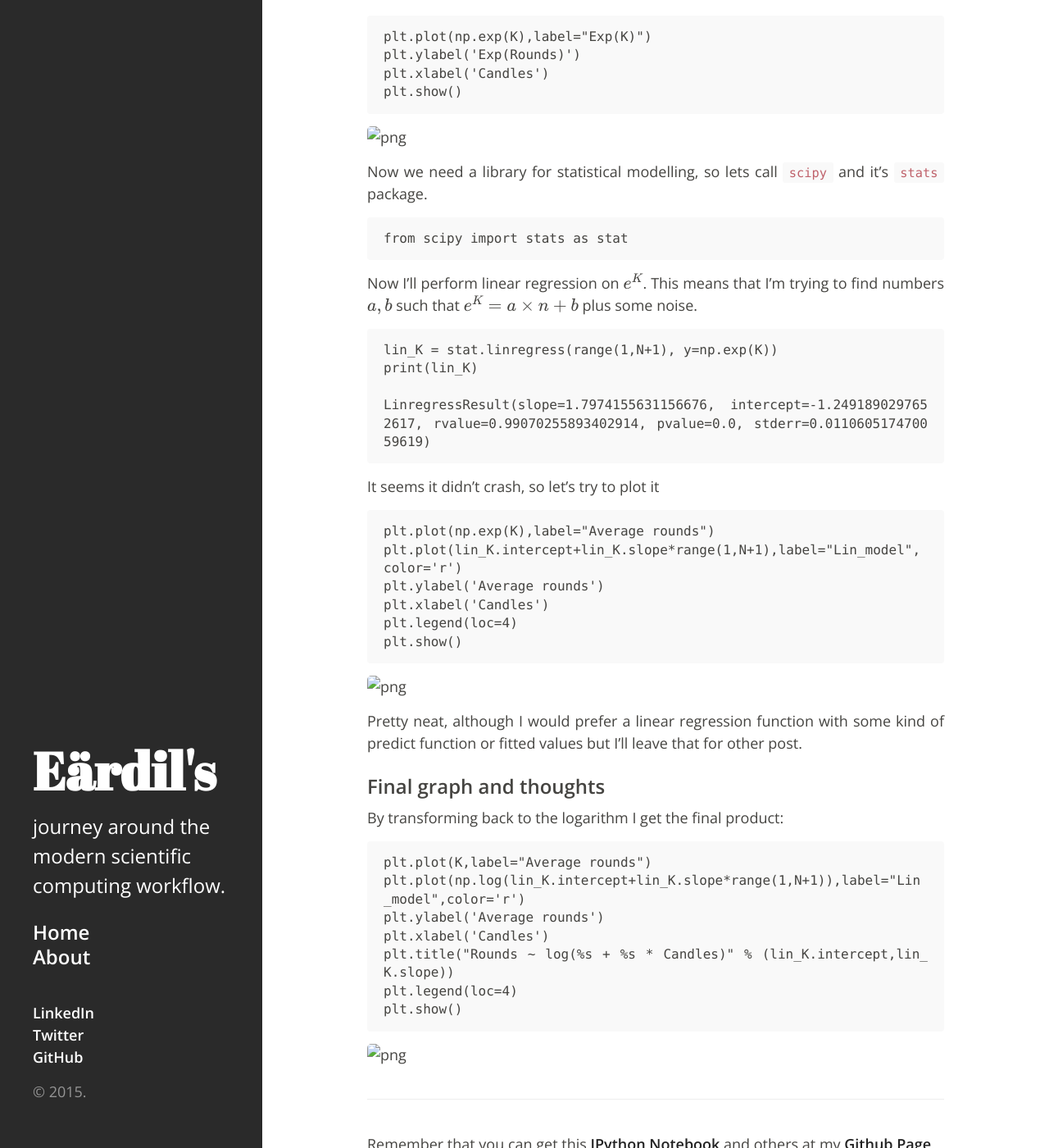
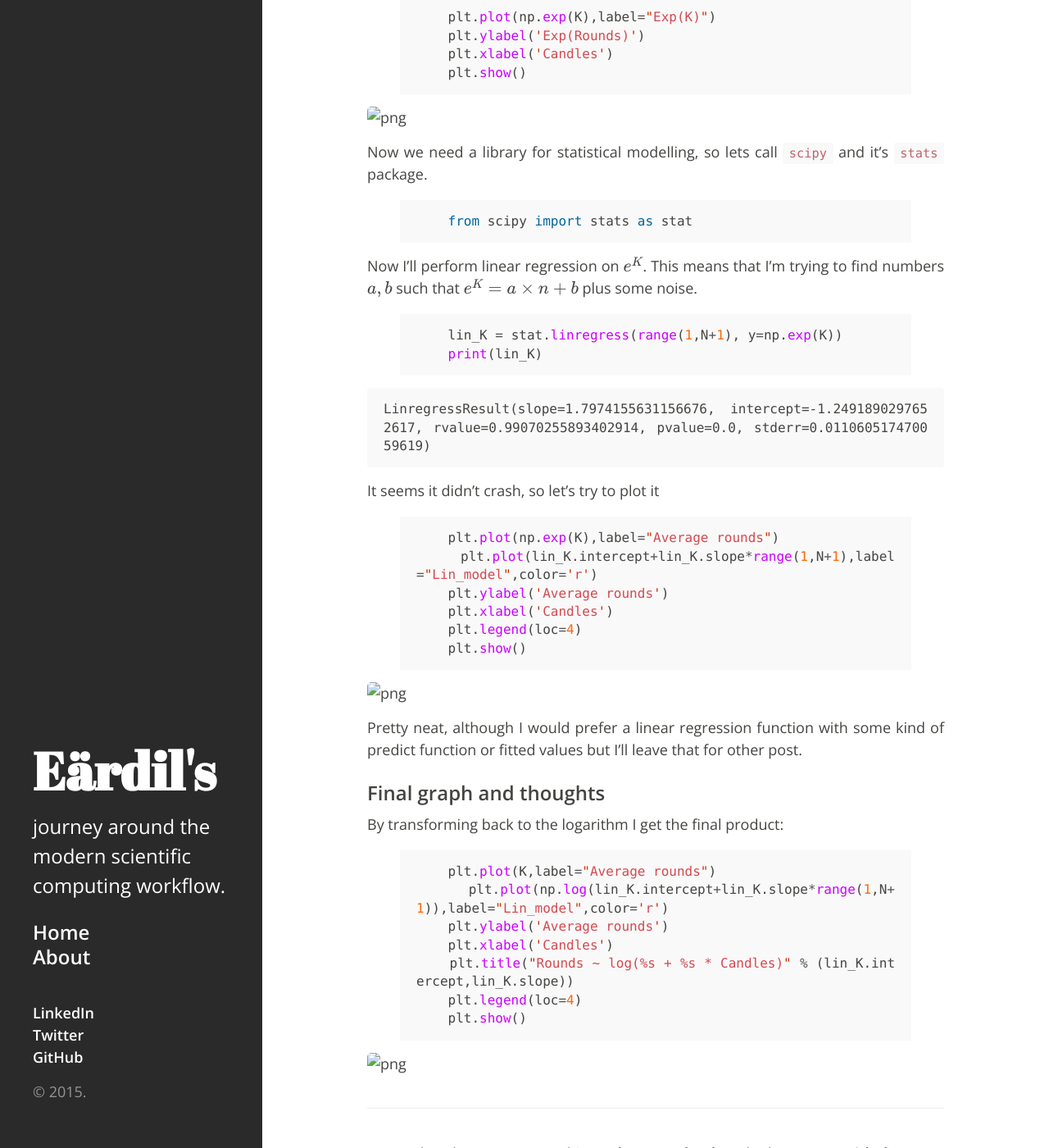
Before and after one commit to eardil/eardil.github.io, a Jekyll site: the page built from _posts/2015-08-22-second-crawl.md, in a window 1280 px wide and 1400 px high, scrolled down 2173 px. Shown: the whole window at 82% size. Built offline with Jekyll 4.4.1, drawn with Linux system fonts in a browser that asks for light colours; formulas are drawn with MathJax 3; some of the changed text lies outside the part shown.

Commit message:
Aclaración de inline

```diff
--- a/_posts/2015-08-22-second-crawl.md
+++ b/_posts/2015-08-22-second-crawl.md
@@ -8,7 +8,7 @@
 ---
 In the [last post](http://eardil.github.io/2015/08/19/first-crawl/) I defined a function that perform simulations for the birthday candle problem. This time I want to use it to visualize what happens if I change the parameters of the problem by using this function:
 
-
+{% highlight python %}
     import numpy as np
 
     def candles(n,M):
@@ -21,41 +21,43 @@
                 k+=1
             Kj[j]=k
         return np.mean(Kj)
+{% endhighlight %}
 
 There are several libraries for the things I will do here today (plotting and modelling), but today I'll use the most straightforward ones. In later posts I plan to learn and write about the other libraries more specifically.
 
 ## Plotting
-I need to load another library, which is the "standard" one for plotting and it's called `matplotlib`. The second line is for the graphs to appear right here instead of in a new window.
+I need to load another library, which is the "standard" one for plotting and it's called `matplotlib`. (The second line is for the graphs to appear inside the notebook instead of in a new window but I'll leave it in case someone is using IPython too).
 
-
+{% highlight python %}
     import matplotlib.pyplot as plt
     %matplotlib inline
+{% endhighlight %}
 
 Let's begin by generating for candles from $$1$$ to $$500$$ and sampling 5 times.
 
-
+{% highlight python %}
     M=5
     N=500
 
     K=np.zeros(N)
     for n in range(1,N+1):
         K[n-1]=candles(n,M)
+{% endhighlight %}
+For plotting, you ''create'' the plot, then make customizations (like labels and colors), and then you `show` it.
 
-For plotting, you "create" the plot, then make customizations (like labels and colors), and then you `show` it.
-
-
+{% highlight python %}
     plt.plot(K)
     plt.ylabel('Rounds')
     plt.xlabel('Candles')
     plt.show()
-
+{% endhighlight %}
 
 ![png](2015-08-22-second-crawl_files/2015-08-22-second-crawl_8_0.png)
 
 
 Nice enough. But looks kinda noisy. I'll change the number of samples per run to $$M=1000$$.
 
-
+{% highlight python %}
     M=1000
     N=500
 
@@ -67,16 +69,16 @@
     plt.ylabel('Rounds')
     plt.xlabel('Candles')
     plt.show()
-
+{% endhighlight %}
 
 ![png](2015-08-22-second-crawl_files/2015-08-22-second-crawl_10_0.png)
 
 
 It looks kinda logarithmic. But don't trust my word for it, lets see the graph of the natural logaritm.
 
-
+{% highlight python %}
     plt.plot(np.log(range(1,500)),'r')
-
+{% endhighlight %}
 
 
 
@@ -94,40 +96,41 @@
 
 First let's see that $$e^K$$ looks indeed linear:
 
-
+{% highlight python %}
     plt.plot(np.exp(K),label="Exp(K)")
     plt.ylabel('Exp(Rounds)')
     plt.xlabel('Candles')
     plt.show()
-
+{% endhighlight %}
 
 ![png](2015-08-22-second-crawl_files/2015-08-22-second-crawl_15_0.png)
 
 
 Now we need a library for statistical modelling, so lets call `scipy` and it's `stats` package.
 
-
+{% highlight python %}
     from scipy import stats as stat
+{% endhighlight %}
 
 Now I'll perform linear regression on $$e^K$$. This means that I'm trying to find numbers $$a,b$$ such that $$e^K = a\times n+b$$ plus some noise.
 
-
+{% highlight python %}
     lin_K = stat.linregress(range(1,N+1), y=np.exp(K))
     print(lin_K)
-
+{% endhighlight %}
     LinregressResult(slope=1.7974155631156676, intercept=-1.2491890297652617, rvalue=0.99070255893402914, pvalue=0.0, stderr=0.011060517470059619)
 
 
 It seems it didn't crash, so let's try to plot it
 
-
+{% highlight python %}
     plt.plot(np.exp(K),label="Average rounds")
     plt.plot(lin_K.intercept+lin_K.slope*range(1,N+1),label="Lin_model",color='r')
     plt.ylabel('Average rounds')
     plt.xlabel('Candles')
     plt.legend(loc=4)
     plt.show()
-
+{% endhighlight %}
 
 ![png](2015-08-22-second-crawl_files/2015-08-22-second-crawl_21_0.png)
 
@@ -137,7 +140,7 @@
 ### Final graph and thoughts
 By transforming back to the logarithm I get the final product:
 
-
+{% highlight python %}
     plt.plot(K,label="Average rounds")
     plt.plot(np.log(lin_K.intercept+lin_K.slope*range(1,N+1)),label="Lin_model",color='r')
     plt.ylabel('Average rounds')
@@ -145,7 +148,7 @@
     plt.title("Rounds ~ log(%s + %s * Candles)" % (lin_K.intercept,lin_K.slope))
     plt.legend(loc=4)
     plt.show()
-
+{% endhighlight %}
 
 ![png](2015-08-22-second-crawl_files/2015-08-22-second-crawl_23_0.png)
 
```
